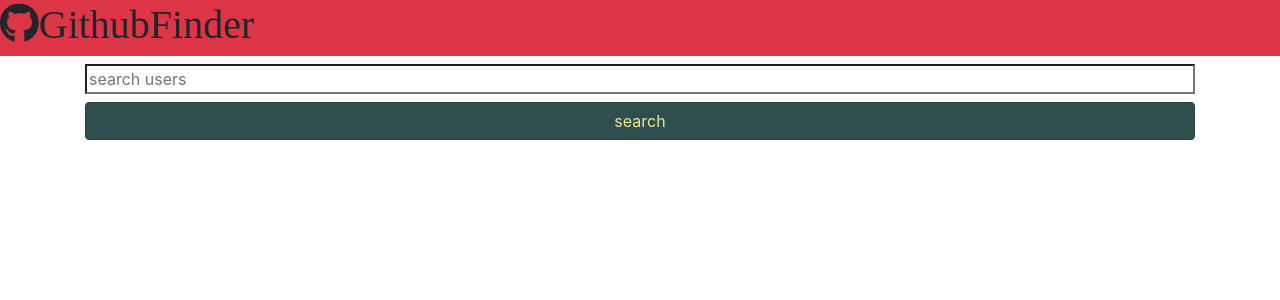
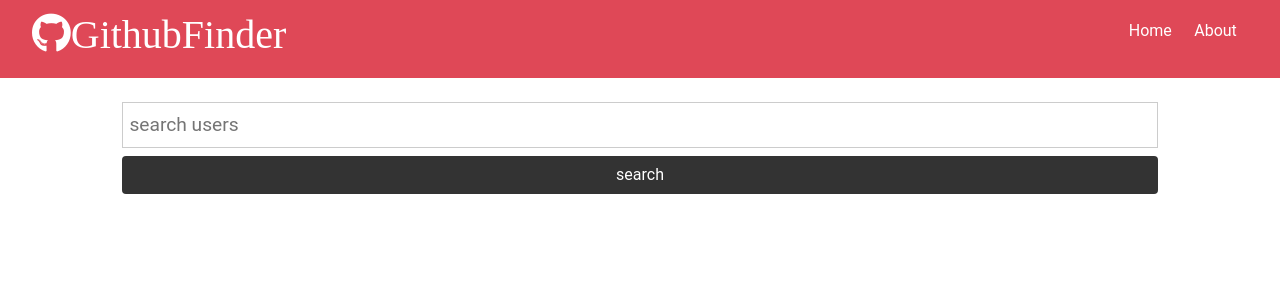
Before and after one commit to niloufarzd/amozesh, a React (Create React App) app: page / in a window 1280 px wide. Shown: the top 300 px of the page. Built offline with nearby package versions, Linux system fonts and the light colour scheme.

Commit message:
add component about

```diff
--- a/package.json
+++ b/package.json
@@ -9,6 +9,7 @@
     "axios": "^0.21.4",
     "react": "^17.0.2",
     "react-dom": "^17.0.2",
+    "react-router-dom": "^5.3.0",
     "react-scripts": "4.0.3",
     "web-vitals": "^1.1.2"
   },
--- a/src/App.css
+++ b/src/App.css
@@ -8,10 +8,10 @@ margin-right: auto;
  clear: both;
 }
 .btn{
-  width: 80px;
-  margin-left: auto;
-margin-right: auto;
-background-color: darkslategray;
+  width: 100px;
+  margin-left: auto !important;
+ margin-right: auto !important;
+background-color: rgb(44, 116, 116);
 color: khaki;
   clear: both;
 }
@@ -28,3 +28,418 @@ color: khaki;
   grid-template-columns: repeat(3,1fr);
   grid-gap: 1rem;
 }
+
+@import url('https://fonts.googleapis.com/css?family=Roboto');
+
+/* Global Styles */
+:root {
+  --primary-color: #dc3545;
+  --dark-color: #333333;
+  --light-color: #f4f4f4;
+  --danger-color: #dc3545;
+  --success-color: #28a745;
+}
+
+* {
+  box-sizing: border-box;
+  margin: 0;
+  padding: 0;
+}
+
+body {
+  font-family: 'Roboto', sans-serif;
+  font-size: 1rem;
+  line-height: 1.6;
+  background-color: #fff;
+  color: #333;
+}
+
+a {
+  color: var(--primary-color);
+  text-decoration: none;
+}
+
+a:hover {
+  color: #666;
+}
+
+ul {
+  list-style: none;
+}
+
+img {
+  width: 100%;
+}
+
+/* Utilities */
+.container {
+  max-width: 1100px;
+  margin: auto;
+  overflow: hidden;
+  padding: 0 2rem;
+}
+
+/* Text Styles*/
+.x-large {
+  font-size: 4rem;
+  line-height: 1.2;
+  margin-bottom: 1rem;
+}
+
+.large {
+  font-size: 3rem;
+  line-height: 1.2;
+  margin-bottom: 1rem;
+}
+
+.lead {
+  font-size: 1.5rem;
+  margin-bottom: 1rem;
+}
+
+.text-center {
+  text-align: center;
+}
+
+.text-primary {
+  color: var(--primary-color);
+}
+
+.text-dark {
+  color: var(--dark-color);
+}
+
+.text-success {
+  color: var(--success-color);
+}
+
+.text-danger {
+  color: var(--danger-color);
+}
+
+.text-center {
+  text-align: center;
+}
+
+.text-right {
+  text-align: right;
+}
+
+.text-left {
+  text-align: left;
+}
+
+/* Center All */
+.all-center {
+  display: flex;
+  flex-direction: column;
+  width: 100%;
+  margin: auto;
+  justify-content: center;
+  align-items: center;
+  text-align: center;
+}
+
+/* Cards */
+.card {
+  padding: 1rem;
+  border: #ccc 1px dotted;
+  margin: 0.7rem 0;
+}
+
+/* List */
+.list {
+  margin: 0.5rem 0;
+}
+
+.list li {
+  padding-bottom: 0.3rem;
+}
+
+/* Padding */
+.p {
+  padding: 0.5rem;
+}
+.p-1 {
+  padding: 1rem;
+}
+.p-2 {
+  padding: 2rem;
+}
+.p-3 {
+  padding: 3rem;
+}
+.py {
+  padding: 0.5rem 0;
+}
+.py-1 {
+  padding: 1rem 0;
+}
+.py-2 {
+  padding: 2rem 0;
+}
+.py-3 {
+  padding: 3rem 0;
+}
+
+/* Margin */
+.m {
+  margin: 0.5rem;
+}
+.m-1 {
+  margin: 1rem;
+}
+.m-2 {
+  margin: 2rem;
+}
+.m-3 {
+  margin: 3rem;
+}
+.my {
+  margin: 0.5rem 0;
+}
+.my-1 {
+  margin: 1rem 0;
+}
+.my-2 {
+  margin: 2rem 0;
+}
+.my-3 {
+  margin: 3rem 0;
+}
+
+/* Grid */
+.grid-2 {
+  display: grid;
+  grid-template-columns: repeat(2, 1fr);
+  grid-gap: 1rem;
+}
+
+.grid-3 {
+  display: grid;
+  grid-template-columns: repeat(3, 1fr);
+  grid-gap: 1rem;
+}
+
+.grid-4 {
+  display: grid;
+  grid-template-columns: repeat(4, 1fr);
+  grid-gap: 1rem;
+}
+
+.btn {
+  display: inline-block;
+  background: var(--light-color);
+  color: #333;
+  padding: 0.4rem 1.3rem;
+  font-size: 1rem;
+  border: none;
+  cursor: pointer;
+  margin-right: 0.5rem;
+  transition: opacity 0.2s ease-in;
+  outline: none;
+}
+
+.btn-link {
+  background: none;
+  padding: 0;
+  margin: 0;
+}
+
+.btn-block {
+  display: block;
+  width: 100%;
+}
+
+.btn-sm {
+  font-size: 0.8rem;
+  padding: 0.3rem 1rem;
+  margin-right: 0.2rem;
+}
+
+.badge {
+  display: inline-block;
+  font-size: 0.8rem;
+  padding: 0.2rem 0.7rem;
+  text-align: center;
+  margin: 0.3rem;
+  background: var(--light-color);
+  color: #333;
+  border-radius: 5px;
+}
+
+.alert {
+  padding: 0.7rem;
+  margin: 1rem 0;
+  opacity: 0.9;
+  background: var(--light-color);
+  color: #333;
+}
+
+.btn-primary,
+.bg-primary,
+.badge-primary,
+.alert-primary {
+  background: var(--primary-color);
+  color: #fff;
+}
+
+.btn-light,
+.bg-light,
+.badge-light,
+.alert-light {
+  background: var(--light-color);
+  color: #333;
+}
+
+.btn-dark,
+.bg-dark,
+.badge-dark,
+.alert-dark {
+  background: var(--dark-color);
+  color: #fff;
+}
+
+.btn-danger,
+.bg-danger,
+.badge-danger,
+.alert-danger {
+  background: var(--danger-color);
+  color: #fff;
+}
+
+.btn-success,
+.bg-success,
+.badge-success,
+.alert-success {
+  background: var(--success-color);
+  color: #fff;
+}
+
+.btn-white,
+.bg-white,
+.badge-white,
+.alert-white {
+  background: #fff;
+  color: #333;
+  border: #ccc solid 1px;
+}
+
+.btn:hover {
+  opacity: 0.8;
+}
+
+.bg-light,
+.badge-light {
+  border: #ccc solid 1px;
+}
+
+.round-img {
+  border-radius: 50%;
+}
+
+/* Forms */
+input {
+  margin: 1.2rem 0;
+}
+
+.form-text {
+  display: block;
+  margin-top: 0.3rem;
+  color: #888;
+}
+
+input[type='text'],
+input[type='email'],
+input[type='password'],
+input[type='date'],
+select,
+textarea {
+  display: block;
+  width: 100%;
+  padding: 0.4rem;
+  font-size: 1.2rem;
+  border: 1px solid #ccc;
+}
+
+input[type='submit'],
+button {
+  font: inherit;
+}
+
+table th,
+table td {
+  padding: 1rem;
+  text-align: left;
+}
+
+table th {
+  background: var(--light-color);
+}
+
+/* Navbar */
+.navbar {
+  display: flex;
+  justify-content: space-between;
+  align-items: center;
+  padding: 0.7rem 2rem;
+  z-index: 1;
+  width: 100%;
+  opacity: 0.9;
+  margin-bottom: 1rem;
+}
+
+.navbar ul {
+  display: flex;
+}
+
+.navbar a {
+  color: #fff;
+  padding: 0.45rem;
+  margin: 0 0.25rem;
+}
+
+.navbar a:hover {
+  color: var(--light-color);
+}
+
+.navbar .welcome span {
+  margin-right: 0.6rem;
+}
+
+/* Mobile Styles */
+@media (max-width: 700px) {
+  .hide-sm {
+    display: none;
+  }
+
+  .grid-2,
+  .grid-3,
+  .grid-4 {
+    grid-template-columns: 1fr;
+  }
+
+  /* Text Styles */
+  .x-large {
+    font-size: 3rem;
+  }
+
+  .large {
+    font-size: 2rem;
+  }
+
+  .lead {
+    font-size: 1rem;
+  }
+
+  /* Navbar */
+  .navbar {
+    display: block;
+    text-align: center;
+  }
+
+  .navbar ul {
+    text-align: center;
+    justify-content: center;
+  }
+}
--- a/src/App.js
+++ b/src/App.js
@@ -1,11 +1,12 @@
-import React, { Component } from 'react'
+import React, { Component, Fragment } from 'react'
 import './App.css';
 import Navbar from './Component/Navbar';
 import Users from './Component/Users';
 import axios from 'axios';
 import Search from './Component/Search';
 import Alert  from './Component/Alert';
-
+import About from './Component/Layout/About';
+ import { BrowserRouter as Router,Route ,Switch} from 'react-router-dom';
 export class App extends Component {
 
 
@@ -40,19 +41,28 @@ export class App extends Component {
   };
   render() {
     return (
+      <Router>
       <div className="App">
       <Navbar>
       </Navbar>
       <div className="container">
         <Alert alert={this.state.alert}></Alert>
-
-      <Search searchUsers={this.search}
-       clearUsers={this.clearUser}
+        <Switch>
+         <Route exact path='/' render={()=>
+         <Fragment>
+            <Search searchUsers={this.search}
+         clearUsers={this.clearUser}
         showClear={this.state.users.length>0}
         setAlert={this.setAlert}></Search>
-      <Users users={this.state.users} loading={this.state.loading}></Users>
+         <Users users={this.state.users} loading={this.state.loading}></Users>
+         </Fragment>
+
+        }></Route>
+        <Route path='/about'component={About}></Route>
+        </Switch>
+          </div>
       </div>
-      </div>
+      </Router>
     )
     }
   }
--- /dev/null
+++ b/src/Component/Layout/About.js
@@ -0,0 +1,12 @@
+import React from 'react'
+
+ const About = () => {
+    return (
+        <div>
+            <h1>github finder</h1>
+            <h3>version 2 .3.4</h3>
+
+        </div>
+    )
+}
+export default About;
--- a/src/Component/Navbar.js
+++ b/src/Component/Navbar.js
@@ -1,14 +1,23 @@
 import React  from 'react'
 import PropTypes from 'prop-types'
+import { Link } from 'react-router-dom';
 
 const  Navbar = ({icon,title})=>  {
 
         return (
             <div>
-                <nav className='nav  bg-danger'>
+                <nav className='  navbar bg-danger'>
                     <h1>
                         <i className={icon}>{title}</i>
                     </h1>
+                    <ul>
+                        <li>
+                         <Link to='/'>Home</Link>
+                        </li>
+                        <li>
+                        <Link  to='/about'>About</Link>
+                        </li>
+                    </ul>
                 </nav>
             </div>
         )
```
Also changed, not shown: 1 other file (tests, documents, lock files or other folders).
